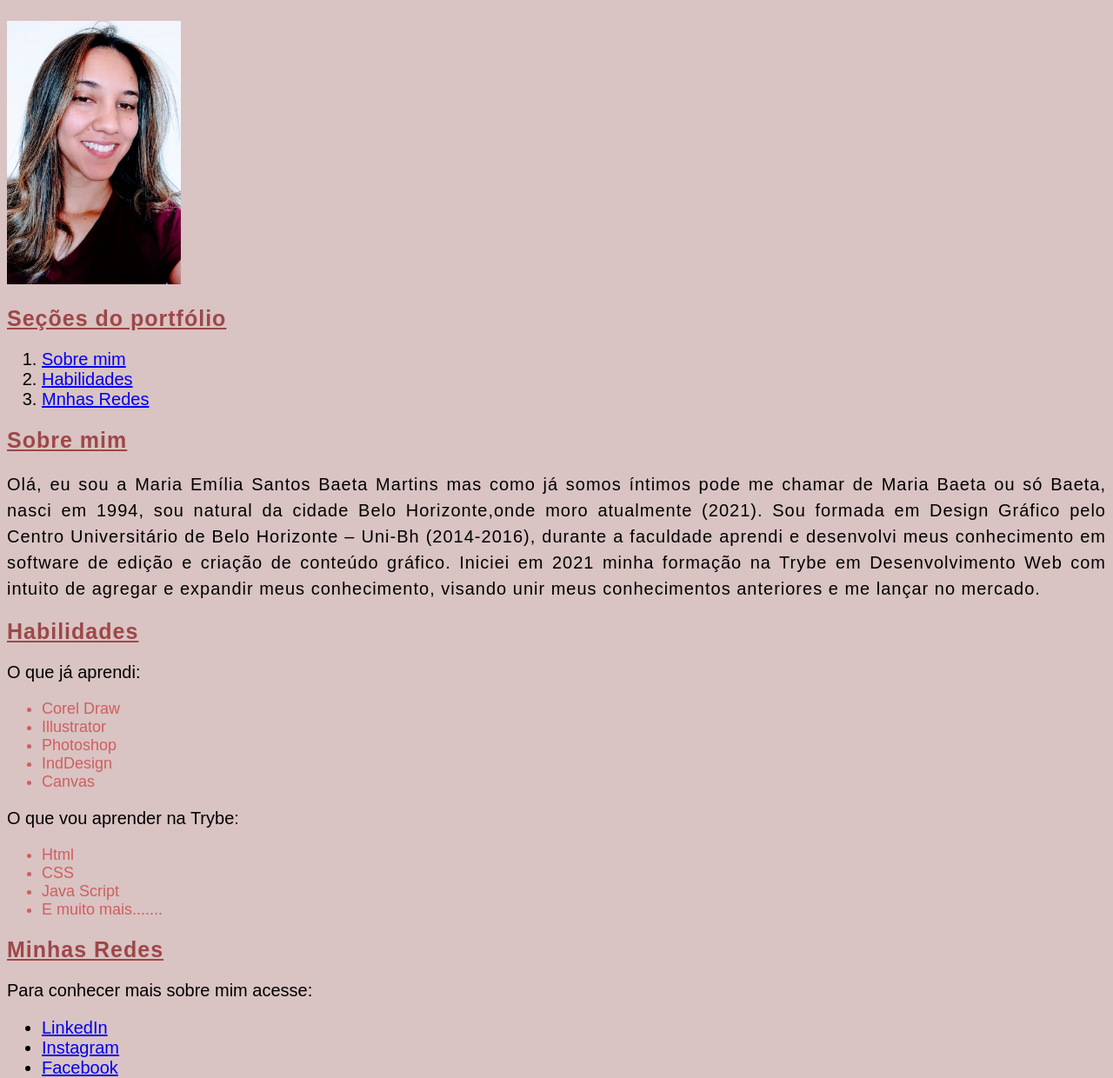
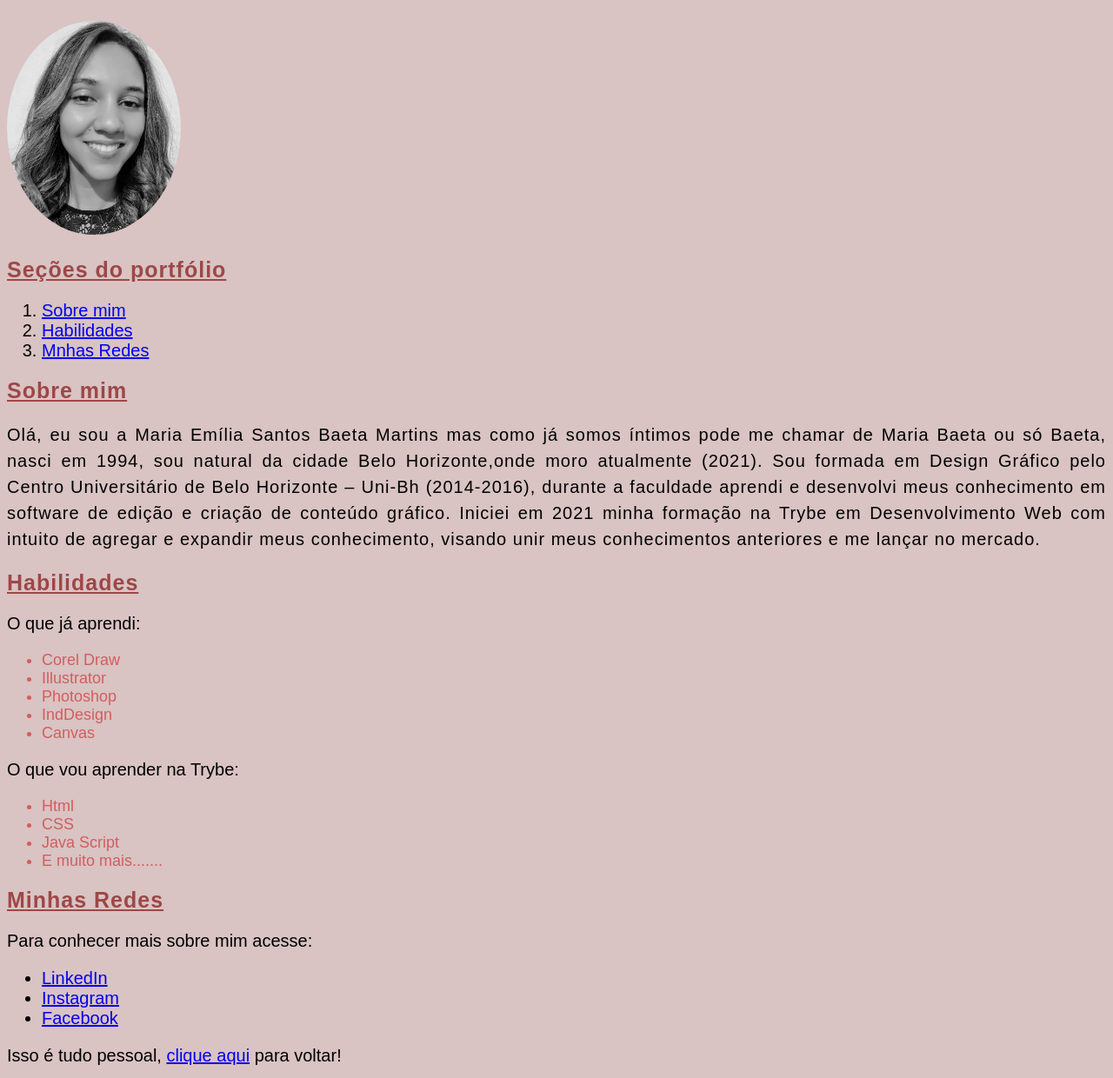
Before and after one commit to maria-baeta/portfolio_web, a plain HTML site: page index.html in a window 1280 px wide. Shown: the part 75-1315 px from the top of the page at 87% size. Drawn offline with Linux system fonts and the light colour scheme.

Commit message:
Troca a imagem

```diff
--- a/index.html
+++ b/index.html
@@ -5,21 +5,26 @@
         <meta name="viewport" content="width=device-width, initial-scale=1.0">
     <title>Oi, eu sou a Maria</title>
     <link rel="stylesheet" href="style.css">
-
 </head>
 
 <body>
+    <div>
         <h1 id="aqui" class="titulo-principal">Bem Vindos!</h1>
-
-   <img src="foto1.jpeg" alt="Foto da Maria" width="200px" id="photo">
-
+    </div>
+    <div>
+        <img src="imagem2.jpg" alt="Foto da Maria" width="200px" id="photo">
+    </div>
+    <div>
         <h2 class="sub-titulo"> Seções do portfólio</h2>
+       <div>
            <ol>
                <li><a href="#sobre">Sobre mim</a></li>
                <li><a href="#habilidades">Habilidades</a></li>
                <li><a href="#redes">Mnhas Redes</a></li>
            </ol>
-
+       </div>
+    </div>
+<div>
     <h2 id="sobre" class="sub-titulo">Sobre mim</h2>
     <p id="descrições"> Olá, eu sou a Maria Emília Santos Baeta Martins mas  como já somos íntimos pode me chamar de Maria Baeta ou só Baeta, nasci em 1994, sou natural da cidade Belo Horizonte,onde moro atualmente (2021).
 
@@ -27,8 +32,10 @@ Sou formada em Design Gráfico pelo Centro Universitário de Belo Horizonte –
 
     Iniciei em 2021 minha formação na Trybe em Desenvolvimento Web com intuito de agregar e expandir meus conhecimento, visando unir meus conhecimentos anteriores e me lançar no mercado.
     </p>
-
+</div>
+<div>
     <h2 id="habilidades" class="sub-titulo" >Habilidades</h2>
+    <div>
         <p>O que já aprendi:</p>
            <ul>
                <li class="lista">Corel Draw</li>
@@ -37,7 +44,8 @@ Iniciei em 2021 minha formação na Trybe em Desenvolvimento Web com intuito de
                <li class="lista">IndDesign</li>
                <li class="lista" >Canvas</li>
            </ul>
-
+    </div>
+    <div>
         <p>O que vou aprender na Trybe:</p>
            <ul>
                <li class="lista">Html</li>
@@ -45,13 +53,22 @@ Iniciei em 2021 minha formação na Trybe em Desenvolvimento Web com intuito de
                <li class="lista">Java Script</li>
                <li class="lista">E muito mais.......</li>
            </ul>
+    </div>
+</div>
+<div>
     <h2 id="redes" class="sub-titulo">Minhas Redes</h2>
+</div>
     <p>Para conhecer mais sobre mim acesse:</p>
     <ul>
         <li> <a href="https://www.linkedin.com/in/maria-baeta/" target="_blank">LinkedIn</a> </li>
         <li> <a href="https://www.instagram.com/mariab_aeta/" target="_blank">Instagram</a> </li>
         <li> <a href="https://www.facebook.com/memiliabaeta" target="_blank">Facebook</a> </li>
         </ul>
+    <div>
+    <div>
         <p>Isso é tudo pessoal, <a href="#aqui">clique aqui</a> para voltar!</p>
+    </div>
+
+</div>
 </body>
 </html>
--- a/style.css
+++ b/style.css
@@ -25,6 +25,6 @@
             font-size: 18px;
             color: #D15E5E;
         }
-       /* #photo{
-            border-radius: 30%;
-        }*/
+       #photo{
+            border-radius: 100%;
+        }
```
Also changed, not shown: imagem2.jpg (added). Lines whose indentation alone changed are shown as unchanged.
